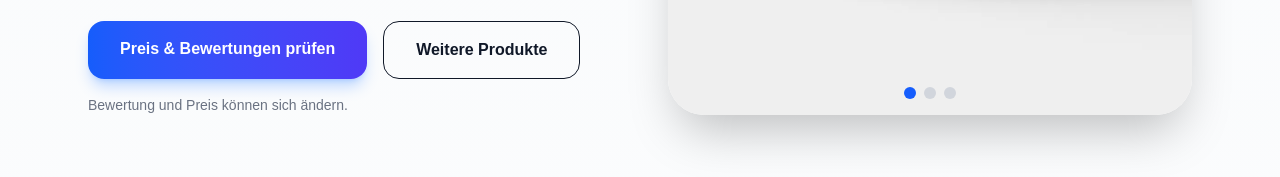
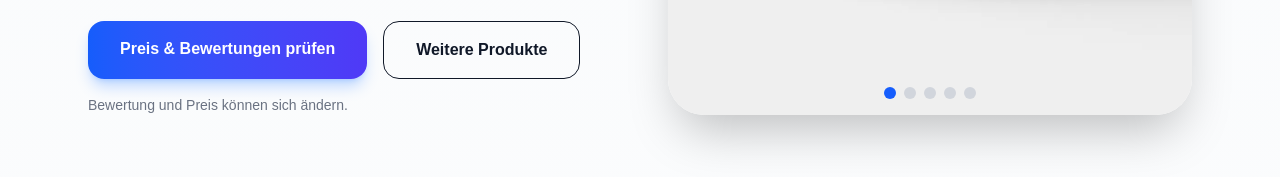
Before and after one commit to naturlichesaroma/smart-home-vergleich, a Next.js app: page /produkte/ecovacs-x12-pro-omni in a window 1280 px wide. Shown: the part 853-1030 px from the top of the page. Built offline with nearby package versions, Linux system fonts and the light colour scheme.

Commit message:
bildergalerie erweitert

```diff
--- a/app/produkte/ecovacs-x12-pro-omni/page.tsx
+++ b/app/produkte/ecovacs-x12-pro-omni/page.tsx
@@ -5,6 +5,8 @@ const images = [
   "/ecovacs-x12.webp",
   "/ecovacs-x12-2.webp",
   "/ecovacs-x12-3.webp",
+  "/ecovacs-x12-4.webp",
+  "/ecovacs-x12-5.webp",
 ];
 export default function EcovacsPage() {
   const [currentImage, setCurrentImage] = useState(0);
```
Also changed, not shown: public/ecovacs-x12-4.webp (added), public/ecovacs-x12-5.webp (added).
